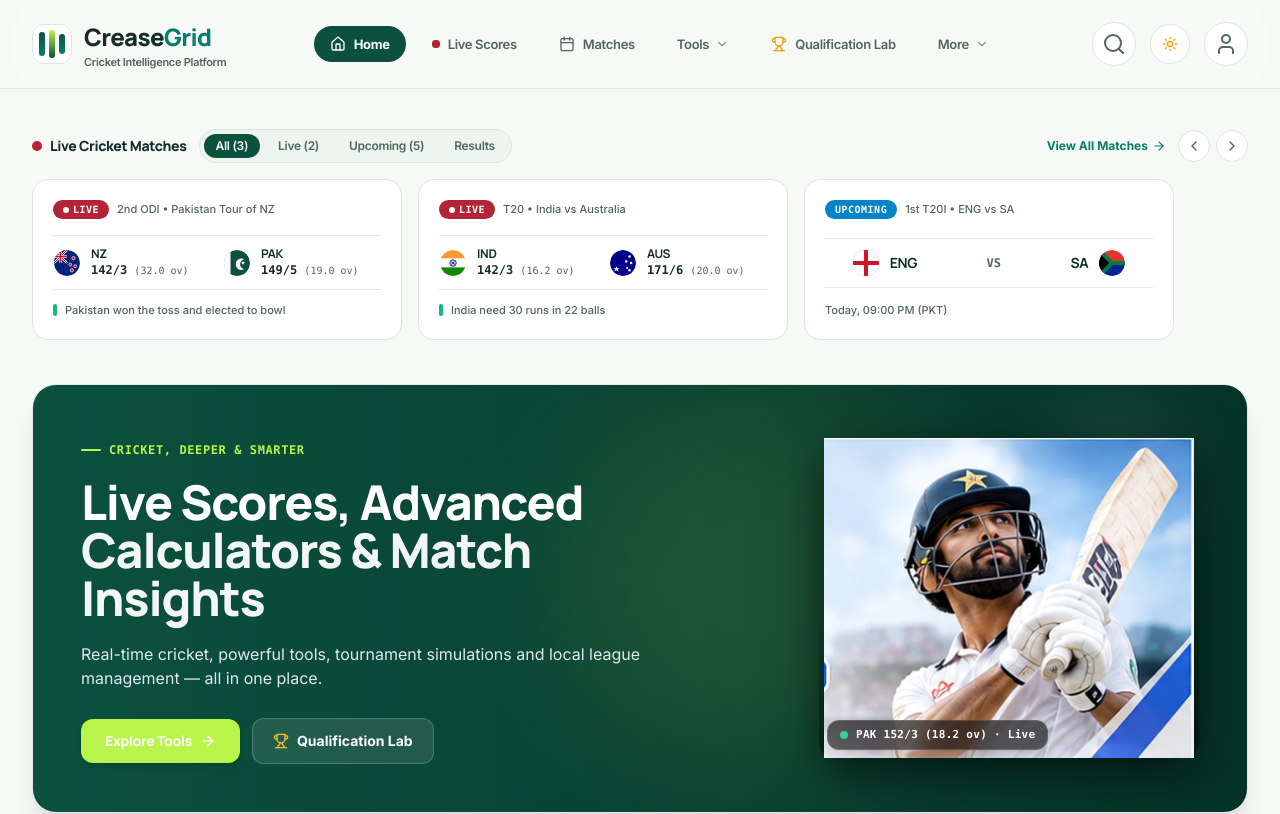
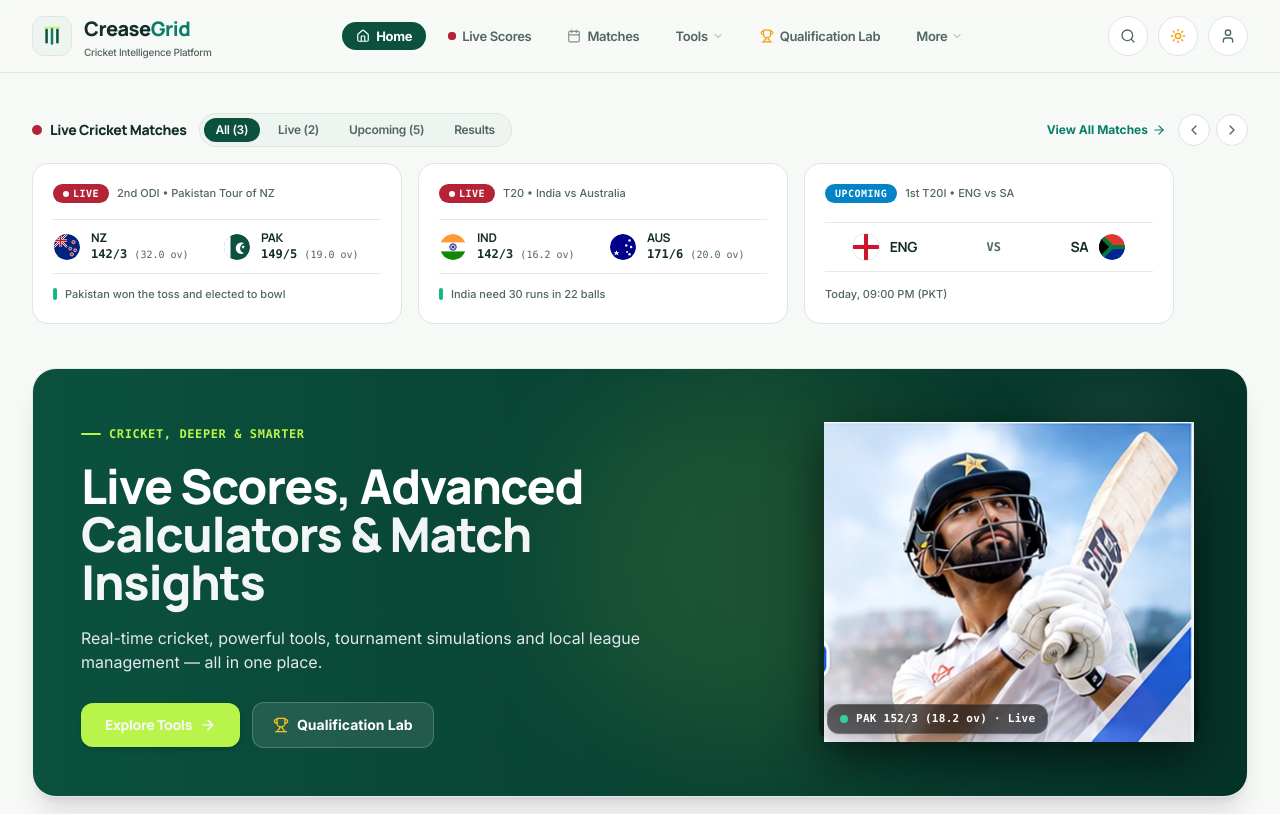
Before and after one commit to zeeaihistory2026-cpu/Crichub, a Next.js app: page / in a window 1280 px wide. Shown: the top 814 px of the page. Built offline with nearby package versions, Linux system fonts and the light colour scheme.

Commit message:
style(navbar): refine sleek navbar proportions, vector stump logo, and active pill styling

```diff
--- a/components/layout/PublicHeader.tsx
+++ b/components/layout/PublicHeader.tsx
@@ -19,7 +19,6 @@ import {
   BarChart3,
   Building2,
   Newspaper,
-  Compass,
 } from 'lucide-react';
 
 interface PublicHeaderProps {
@@ -55,31 +54,30 @@ export default function PublicHeader({ onOpenSearch }: PublicHeaderProps) {
   ];
 
   return (
-    <header className="sticky top-0 z-40 bg-surface/95 dark:bg-surface/95 backdrop-blur-md border-b border-line shadow-xs transition-colors duration-200">
-      {/* Spacious container with ample padding above and below */}
-      <div className="max-w-7xl mx-auto px-4 sm:px-6 lg:px-8 py-4 sm:py-5 lg:py-5.5 min-h-[82px] sm:min-h-[88px] flex items-center justify-between gap-4 sm:gap-6">
+    <header className="sticky top-0 z-40 bg-surface/90 dark:bg-surface/90 backdrop-blur-md border-b border-line shadow-xs transition-colors duration-200">
+      <div className="max-w-7xl mx-auto px-4 sm:px-6 lg:px-8 h-16 sm:h-[72px] flex items-center justify-between gap-4">
         {/* Left: Brand Logo */}
         <BrandLogo />
 
         {/* Center: Desktop Navigation Bar matching Image 2 */}
-        <nav className="hidden lg:flex items-center gap-1.5 xl:gap-2.5" aria-label="Main Navigation">
-          {/* 1. Home Link (Active pill style matching Image 2) */}
+        <nav className="hidden lg:flex items-center gap-1.5 xl:gap-2" aria-label="Main Navigation">
+          {/* 1. Home Link (Active pill matching Image 2) */}
           <Link
             href="/"
-            className={`px-4 py-2 sm:py-2.5 rounded-full text-xs sm:text-[13px] font-bold tracking-tight transition flex items-center gap-2 ${
+            className={`px-3.5 py-1.5 rounded-full text-xs sm:text-[13px] font-bold tracking-tight transition flex items-center gap-1.5 ${
               pathname === '/'
                 ? 'bg-brand text-white dark:bg-lime dark:text-canvas shadow-xs'
                 : 'text-ink-muted hover:text-ink hover:bg-surface-alt'
             }`}
           >
-            <Home className="w-4 h-4" />
+            <Home className="w-3.5 h-3.5" />
             <span>Home</span>
           </Link>
 
           {/* 2. Live Scores */}
           <Link
             href="/matches"
-            className={`px-3.5 sm:px-4 py-2 sm:py-2.5 rounded-full text-xs sm:text-[13px] font-semibold tracking-tight transition flex items-center gap-2 ${
+            className={`px-3.5 py-1.5 rounded-full text-xs sm:text-[13px] font-semibold tracking-tight transition flex items-center gap-1.5 ${
               pathname === '/matches'
                 ? 'bg-brand text-white dark:bg-lime dark:text-canvas font-bold shadow-xs'
                 : 'text-ink-muted hover:text-ink hover:bg-surface-alt'
@@ -95,9 +93,9 @@ export default function PublicHeader({ onOpenSearch }: PublicHeaderProps) {
           {/* 3. Matches */}
           <Link
             href="/matches"
-            className="px-3.5 sm:px-4 py-2 sm:py-2.5 rounded-full text-xs sm:text-[13px] font-semibold tracking-tight text-ink-muted hover:text-ink hover:bg-surface-alt transition flex items-center gap-2"
+            className="px-3.5 py-1.5 rounded-full text-xs sm:text-[13px] font-semibold tracking-tight text-ink-muted hover:text-ink hover:bg-surface-alt transition flex items-center gap-1.5"
           >
-            <Calendar className="w-4 h-4" />
+            <Calendar className="w-3.5 h-3.5 opacity-70" />
             <span>Matches</span>
           </Link>
 
@@ -109,18 +107,18 @@ export default function PublicHeader({ onOpenSearch }: PublicHeaderProps) {
           >
             <Link
               href="/tools"
-              className={`px-3.5 sm:px-4 py-2 sm:py-2.5 rounded-full text-xs sm:text-[13px] font-semibold tracking-tight transition flex items-center gap-1.5 ${
+              className={`px-3.5 py-1.5 rounded-full text-xs sm:text-[13px] font-semibold tracking-tight transition flex items-center gap-1 ${
                 pathname.startsWith('/tools')
                   ? 'bg-brand text-white dark:bg-lime dark:text-canvas font-bold shadow-xs'
                   : 'text-ink-muted hover:text-ink hover:bg-surface-alt'
               }`}
             >
               <span>Tools</span>
-              <ChevronDown className="w-3.5 h-3.5 opacity-70" />
+              <ChevronDown className="w-3 h-3 opacity-60" />
             </Link>
 
             {toolsOpen && (
-              <div className="absolute top-full left-0 mt-2 w-64 bg-surface dark:bg-surface border border-line rounded-2xl shadow-xl py-2.5 z-50 animate-fade-in">
+              <div className="absolute top-full left-0 mt-1 w-64 bg-surface border border-line rounded-2xl shadow-xl py-2 z-50 animate-fade-in">
                 {toolsDropdownItems.map((item) => (
                   <Link
                     key={item.name}
@@ -138,32 +136,32 @@ export default function PublicHeader({ onOpenSearch }: PublicHeaderProps) {
           {/* 5. Qualification Lab */}
           <Link
             href="/qualification"
-            className={`px-3.5 sm:px-4 py-2 sm:py-2.5 rounded-full text-xs sm:text-[13px] font-semibold tracking-tight transition flex items-center gap-2 ${
+            className={`px-3.5 py-1.5 rounded-full text-xs sm:text-[13px] font-semibold tracking-tight transition flex items-center gap-1.5 ${
               pathname === '/qualification'
                 ? 'bg-brand text-white dark:bg-lime dark:text-canvas font-bold shadow-xs'
                 : 'text-ink-muted hover:text-ink hover:bg-surface-alt'
             }`}
           >
-            <Trophy className="w-4 h-4 text-amber-500" />
+            <Trophy className="w-3.5 h-3.5 text-amber-500" />
             <span>Qualification Lab</span>
           </Link>
 
-          {/* 6. More Dropdown (Includes Tournaments, News, Players, Organizer) */}
+          {/* 6. More Dropdown */}
           <div
             className="relative"
             onMouseEnter={() => setMoreOpen(true)}
             onMouseLeave={() => setMoreOpen(false)}
           >
             <button
-              className="px-3.5 sm:px-4 py-2 sm:py-2.5 rounded-full text-xs sm:text-[13px] font-semibold tracking-tight text-ink-muted hover:text-ink hover:bg-surface-alt transition flex items-center gap-1.5"
+              className="px-3.5 py-1.5 rounded-full text-xs sm:text-[13px] font-semibold tracking-tight text-ink-muted hover:text-ink hover:bg-surface-alt transition flex items-center gap-1"
               aria-label="More navigation options"
             >
               <span>More</span>
-              <ChevronDown className="w-3.5 h-3.5 opacity-70" />
+              <ChevronDown className="w-3 h-3 opacity-60" />
             </button>
 
             {moreOpen && (
-              <div className="absolute top-full right-0 mt-2 w-68 bg-surface dark:bg-surface border border-line rounded-2xl shadow-xl py-2.5 z-50 animate-fade-in">
+              <div className="absolute top-full right-0 mt-1 w-68 bg-surface border border-line rounded-2xl shadow-xl py-2 z-50 animate-fade-in">
                 {moreDropdownItems.map((item) => {
                   const Icon = item.icon;
                   return (
@@ -183,29 +181,29 @@ export default function PublicHeader({ onOpenSearch }: PublicHeaderProps) {
           </div>
         </nav>
 
-        {/* Right: Exactly 3 Action Circle Buttons matching Image 2 (Search, Theme, Profile) */}
-        <div className="flex items-center gap-2.5 sm:gap-3.5 shrink-0">
-          {/* Search Icon Button (Circle) */}
+        {/* Right: Exactly 3 Action Circle Buttons matching Image 2 */}
+        <div className="flex items-center gap-2 sm:gap-2.5 shrink-0">
+          {/* Search Icon Button */}
           <button
             onClick={onOpenSearch}
-            className="w-10 h-10 sm:w-11 sm:h-11 rounded-full flex items-center justify-center text-ink-muted hover:text-ink bg-surface dark:bg-surface-alt border border-line hover:border-tealAccent transition shadow-2xs btn-tactile"
+            className="w-9 h-9 sm:w-10 sm:h-10 rounded-full flex items-center justify-center text-ink-muted hover:text-ink bg-surface dark:bg-surface-alt border border-line hover:border-tealAccent transition shadow-2xs btn-tactile"
             aria-label="Search"
             title="Search (⌘K)"
           >
-            <Search className="w-4.5 h-4.5" />
+            <Search className="w-4 h-4" />
           </button>
 
-          {/* Theme Toggle (Sun ☀️ / Moon 🌙 Circle) */}
+          {/* Theme Toggle */}
           <ThemeToggle />
 
-          {/* Profile Avatar Icon Only (No Text, Circle) */}
+          {/* Profile Avatar Icon Only */}
           <Link
             href="/me"
-            className="w-10 h-10 sm:w-11 sm:h-11 rounded-full bg-surface dark:bg-surface-alt border border-line hover:border-lime flex items-center justify-center text-ink-muted hover:text-ink transition shadow-2xs btn-tactile"
+            className="w-9 h-9 sm:w-10 sm:h-10 rounded-full bg-surface dark:bg-surface-alt border border-line hover:border-lime flex items-center justify-center text-ink-muted hover:text-ink transition shadow-2xs btn-tactile"
             title="My Profile & Followed Cricket"
             aria-label="Profile"
           >
-            <User className="w-4.5 h-4.5" />
+            <User className="w-4 h-4" />
           </Link>
 
           {/* Mobile Hamburger Drawer Toggle */}
@@ -214,14 +212,14 @@ export default function PublicHeader({ onOpenSearch }: PublicHeaderProps) {
             className="lg:hidden p-2 rounded-xl text-ink-muted hover:bg-surface-alt transition"
             aria-label="Toggle navigation drawer"
           >
-            {mobileOpen ? <X className="w-6 h-6" /> : <Menu className="w-6 h-6" />}
+            {mobileOpen ? <X className="w-5 h-5" /> : <Menu className="w-5 h-5" />}
           </button>
         </div>
       </div>
 
       {/* Mobile Navigation Drawer */}
       {mobileOpen && (
-        <div className="lg:hidden border-t border-line bg-surface/98 dark:bg-surface/98 backdrop-blur-xl px-4 py-5 space-y-1.5 shadow-xl animate-fade-in">
+        <div className="lg:hidden border-t border-line bg-surface/98 dark:bg-surface/98 backdrop-blur-xl px-4 py-4 space-y-1 shadow-xl animate-fade-in">
           {[
             { href: '/', label: 'Home', icon: Home },
             { href: '/matches', label: 'Live Scores', icon: Radio },
@@ -240,7 +238,7 @@ export default function PublicHeader({ onOpenSearch }: PublicHeaderProps) {
                 key={link.label}
                 href={link.href}
                 onClick={() => setMobileOpen(false)}
-                className="flex items-center justify-between px-3.5 py-3 rounded-xl text-xs sm:text-sm font-semibold text-ink-muted hover:bg-surface-alt hover:text-ink transition"
+                className="flex items-center justify-between px-3.5 py-2.5 rounded-xl text-xs sm:text-sm font-semibold text-ink-muted hover:bg-surface-alt hover:text-ink transition"
               >
                 <div className="flex items-center gap-2.5">
                   <Icon className="w-4 h-4 text-tealAccent" />
@@ -251,11 +249,11 @@ export default function PublicHeader({ onOpenSearch }: PublicHeaderProps) {
             );
           })}
 
-          <div className="pt-4 mt-2 border-t border-line flex flex-col gap-2.5">
+          <div className="pt-3 mt-2 border-t border-line flex flex-col gap-2">
             <Link
               href="/organizer"
               onClick={() => setMobileOpen(false)}
-              className="flex items-center justify-center gap-2 p-3 rounded-xl bg-brand text-white dark:bg-lime dark:text-canvas text-xs sm:text-sm font-bold shadow-xs"
+              className="flex items-center justify-center gap-2 p-2.5 rounded-xl bg-brand text-white dark:bg-lime dark:text-canvas text-xs sm:text-sm font-bold shadow-xs"
             >
               <Trophy className="w-4 h-4" />
               <span>Organizer Workspace</span>
@@ -263,7 +261,7 @@ export default function PublicHeader({ onOpenSearch }: PublicHeaderProps) {
             <Link
               href="/me"
               onClick={() => setMobileOpen(false)}
-              className="flex items-center justify-center gap-2 p-3 rounded-xl bg-surface-alt text-xs sm:text-sm font-bold text-ink"
+              className="flex items-center justify-center gap-2 p-2.5 rounded-xl bg-surface-alt text-xs sm:text-sm font-bold text-ink border border-line"
             >
               <User className="w-4 h-4 text-tealAccent" />
               <span>Profile (My Cricket)</span>
--- a/components/ui/BrandLogo.tsx
+++ b/components/ui/BrandLogo.tsx
@@ -3,19 +3,24 @@ import Link from 'next/link';
 
 export default function BrandLogo({ className = '' }: { className?: string }) {
   return (
-    <Link href="/" className={`flex items-center gap-3 group shrink-0 ${className}`}>
-      {/* 3 Green Pillars / Wickets Crease Icon */}
-      <div className="w-9 h-9 sm:w-10 sm:h-10 rounded-xl bg-surface dark:bg-surface-alt border border-line flex items-center justify-center gap-1 shadow-2xs group-hover:border-lime transition p-1.5 shrink-0">
-        <span className="w-1.5 h-5 sm:h-6 rounded-full bg-gradient-to-b from-brand to-tealAccent group-hover:from-lime group-hover:to-tealAccent transition"></span>
-        <span className="w-1.5 h-6 sm:h-7 rounded-full bg-gradient-to-b from-lime to-brand group-hover:from-tealAccent group-hover:to-lime transition"></span>
-        <span className="w-1.5 h-4.5 sm:h-5 rounded-full bg-gradient-to-b from-brand to-tealAccent group-hover:from-lime group-hover:to-tealAccent transition"></span>
+    <Link href="/" className={`flex items-center gap-3 group shrink-0 ${className}`} aria-label="CreaseGrid Home">
+      {/* 3 Pillars / Wickets Vector Emblem matching Image 2 */}
+      <div className="w-9 h-9 sm:w-10 sm:h-10 rounded-xl bg-surface-alt border border-line flex items-center justify-center p-2 shadow-2xs group-hover:border-tealAccent/60 transition shrink-0">
+        <svg viewBox="0 0 24 24" fill="none" className="w-5 h-5 sm:w-5.5 sm:h-5.5" aria-hidden="true">
+          {/* Stumps / Three Pillars */}
+          <rect x="4" y="3" width="3" height="18" rx="1.5" className="fill-brand dark:fill-lime transition-colors" />
+          <rect x="10.5" y="1.5" width="3" height="21" rx="1.5" className="fill-tealAccent dark:fill-tealAccent transition-colors" />
+          <rect x="17" y="3" width="3" height="18" rx="1.5" className="fill-brand dark:fill-lime transition-colors" />
+          {/* Bails Header Bar */}
+          <rect x="2" y="1" width="20" height="2" rx="1" className="fill-lime dark:fill-lime/90 opacity-80" />
+        </svg>
       </div>
 
       <div className="flex flex-col justify-center">
-        <span className="font-display font-extrabold text-xl sm:text-2xl tracking-tight text-ink flex items-center leading-none">
-          Crease<span className="text-[#087D6C] dark:text-lime">Grid</span>
+        <span className="font-display font-extrabold text-lg sm:text-xl tracking-tightest text-ink leading-none">
+          Crease<span className="text-tealAccent dark:text-lime">Grid</span>
         </span>
-        <span className="text-[10px] sm:text-[11px] text-ink-muted font-semibold tracking-tight leading-none mt-1 hidden sm:block">
+        <span className="text-[10px] text-ink-muted font-medium tracking-tight leading-none mt-1 hidden sm:block">
           Cricket Intelligence Platform
         </span>
       </div>
```
